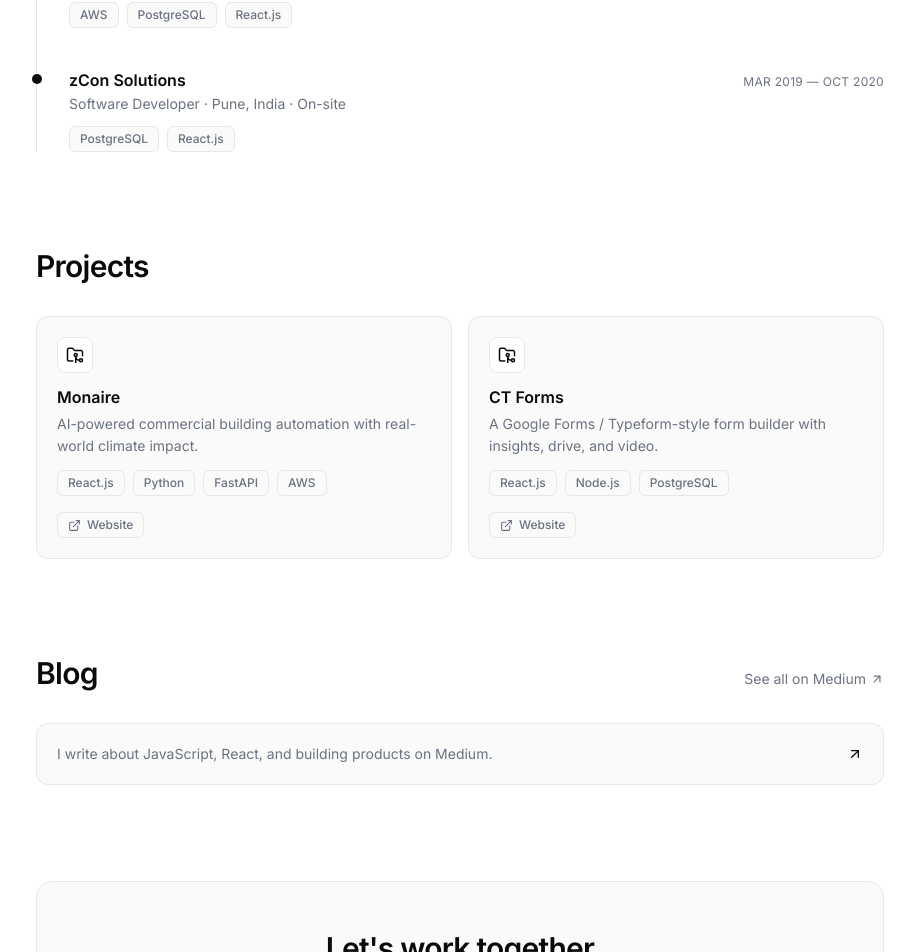
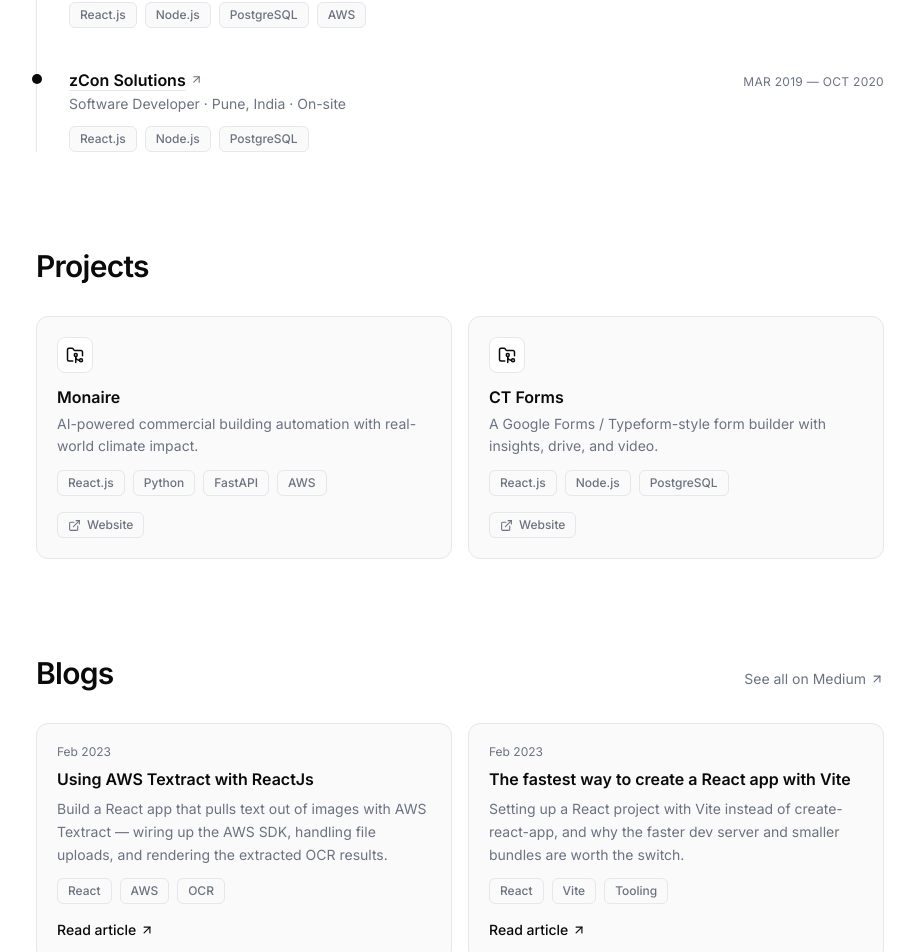
Before and after one commit to mkayfour/mohitkumar-portfolio, a Next.js app: page / in a window 1280 px wide. Shown: the part 1280-2232 px from the top of the page, without its empty margins (180-1095 px from the left). Built offline with nearby package versions, Linux system fonts and the light colour scheme.

Commit message:
Link companies to their websites, add real Medium posts, update tags and experience to 8+ years

```diff
--- a/components/Blog.tsx
+++ b/components/Blog.tsx
@@ -10,7 +10,7 @@ export function Blog() {
     <section className="pt-24">
       <SectionHeading
         id="blog"
-        title="Blog"
+        title="Blogs"
         action={
           <a
             href={mediumUrl}
@@ -36,7 +36,7 @@ export function Blog() {
           </a>
         </Reveal>
       ) : (
-        <div className="grid gap-4 sm:grid-cols-3">
+        <div className="grid gap-4 sm:grid-cols-2">
           {blog.map((post, i) => (
             <Reveal key={post.url} delay={i * 60}>
               <a
@@ -47,11 +47,15 @@ export function Blog() {
               >
                 <span className="text-xs text-muted">{post.date}</span>
                 <h3 className="mt-2 font-semibold leading-snug">{post.title}</h3>
+                <p className="mt-2 text-sm leading-relaxed text-muted">{post.excerpt}</p>
                 <div className="mt-3 flex flex-wrap gap-2">
                   {post.tags.map((t) => (
                     <Tag key={t}>{t}</Tag>
                   ))}
                 </div>
+                <span className="mt-auto inline-flex items-center gap-1 pt-4 text-sm font-medium text-foreground">
+                  Read article <ArrowUpRight size={14} />
+                </span>
               </a>
             </Reveal>
           ))}
--- a/components/Experience.tsx
+++ b/components/Experience.tsx
@@ -1,3 +1,4 @@
+import { ArrowUpRight } from "lucide-react";
 import { experience } from "@/data/experience";
 import { SectionHeading } from "@/components/ui/SectionHeading";
 import { Tag } from "@/components/ui/Tag";
@@ -14,7 +15,21 @@ export function Experience() {
             <Reveal delay={i * 60}>
               <div className="flex flex-wrap items-baseline justify-between gap-2">
                 <div className="flex items-center gap-2">
-                  <h3 className="font-semibold">{job.company}</h3>
+                  <h3 className="font-semibold">
+                    {job.companyUrl ? (
+                      <a
+                        href={job.companyUrl}
+                        target="_blank"
+                        rel="noopener noreferrer"
+                        className="inline-flex items-center gap-1 underline decoration-border underline-offset-4 transition-colors hover:decoration-foreground focus-visible:outline-2 focus-visible:outline-offset-2 focus-visible:outline-accent"
+                      >
+                        {job.company}
+                        <ArrowUpRight size={13} className="text-muted" aria-hidden />
+                      </a>
+                    ) : (
+                      job.company
+                    )}
+                  </h3>
                   {job.current && (
                     <span className="rounded border border-border bg-card px-1.5 py-0.5 text-[10px] font-semibold uppercase tracking-wide text-muted">
                       Present
--- a/data/blog.ts
+++ b/data/blog.ts
@@ -2,5 +2,22 @@ import type { BlogPost } from "@/lib/types";
 
 export const mediumUrl = "https://mkayfour.medium.com/";
 
-// Curated featured posts. Update titles/urls/dates as desired.
-export const blog: BlogPost[] = [];
+// Featured posts from Medium. Add new ones here as you publish.
+export const blog: BlogPost[] = [
+  {
+    title: "Using AWS Textract with ReactJs",
+    excerpt:
+      "Build a React app that pulls text out of images with AWS Textract — wiring up the AWS SDK, handling file uploads, and rendering the extracted OCR results.",
+    date: "Feb 2023",
+    tags: ["React", "AWS", "OCR"],
+    url: "https://mkayfour.medium.com/using-aws-textract-with-reactjs-6ca1e1bb478a",
+  },
+  {
+    title: "The fastest way to create a React app with Vite",
+    excerpt:
+      "Setting up a React project with Vite instead of create-react-app, and why the faster dev server and smaller bundles are worth the switch.",
+    date: "Feb 2023",
+    tags: ["React", "Vite", "Tooling"],
+    url: "https://mkayfour.medium.com/the-fastest-way-to-create-react-app-with-vite-9719409d9b03",
+  },
+];
--- a/data/experience.ts
+++ b/data/experience.ts
@@ -3,6 +3,7 @@ import type { ExperienceItem } from "@/lib/types";
 export const experience: ExperienceItem[] = [
   {
     company: "Monaire",
+    companyUrl: "https://www.monaire.ai/",
     title: "Senior Software Engineer",
     start: "Mar 2024",
     end: "Present",
@@ -19,26 +20,29 @@ export const experience: ExperienceItem[] = [
   },
   {
     company: "Procedure",
+    companyUrl: "https://procedure.tech/",
     title: "Principal Software Engineer",
     start: "Apr 2022",
     end: "Mar 2024",
     location: "Bengaluru, India · Remote",
-    tags: ["AWS", "React.js"],
+    tags: ["React.js", "Node.js", "Python", "AWS"],
   },
   {
     company: "Cyphertree Technologies",
+    companyUrl: "https://www.cyphertree.com/",
     title: "Software Engineer",
     start: "Oct 2020",
     end: "Apr 2022",
     location: "Pune, India · Remote",
-    tags: ["AWS", "PostgreSQL", "React.js"],
+    tags: ["React.js", "Node.js", "PostgreSQL", "AWS"],
   },
   {
     company: "zCon Solutions",
+    companyUrl: "https://www.zconsolutions.com/",
     title: "Software Developer",
     start: "Mar 2019",
     end: "Oct 2020",
     location: "Pune, India · On-site",
-    tags: ["PostgreSQL", "React.js"],
+    tags: ["React.js", "Node.js", "PostgreSQL"],
   },
 ];
--- a/data/profile.ts
+++ b/data/profile.ts
@@ -4,8 +4,8 @@ export const profile: Profile = {
   name: "Mohit Kumar Srivastava",
   role: "Senior Software Engineer @ Monaire",
   location: "Pune, Maharashtra, India",
-  tagline: "Full-Stack Developer with 7+ years of experience.",
-  bio: "Full-Stack Developer with 7+ years building products end to end — React and Next.js on the front end, Node.js/Express and Python (Django REST Framework, FastAPI) on the back end. I design and consume RESTful APIs and own UI, structure, and data handling. Currently building AI-powered commercial building automation at Monaire.",
+  tagline: "Full-Stack Developer with 8+ years of experience.",
+  bio: "Full-Stack Developer with 8+ years building products end to end — React and Next.js on the front end, Node.js/Express and Python (Django REST Framework, FastAPI) on the back end. I design and consume RESTful APIs and own UI, structure, and data handling. Currently building AI-powered commercial building automation at Monaire.",
   email: "mk4227525@gmail.com",
   avatar: "/images/main.png",
   socials: [
--- a/data/site.ts
+++ b/data/site.ts
@@ -7,7 +7,7 @@ export const navItems: NavItem[] = [
   { label: "About", href: "#about" },
   { label: "Experience", href: "#experience" },
   { label: "Projects", href: "#projects" },
-  { label: "Blog", href: "#blog" },
+  { label: "Blogs", href: "#blog" },
 ];
 
 export const site = {
--- a/lib/types.ts
+++ b/lib/types.ts
@@ -23,6 +23,7 @@ export interface SkillGroup {
 
 export interface ExperienceItem {
   company: string;
+  companyUrl?: string;
   title: string;
   start: string; // e.g. "Mar 2024"
   end: string; // e.g. "Present"
@@ -47,6 +48,7 @@ export interface Project {
 
 export interface BlogPost {
   title: string;
+  excerpt: string;
   date: string; // ISO or display string
   tags: string[];
   url: string;
```
